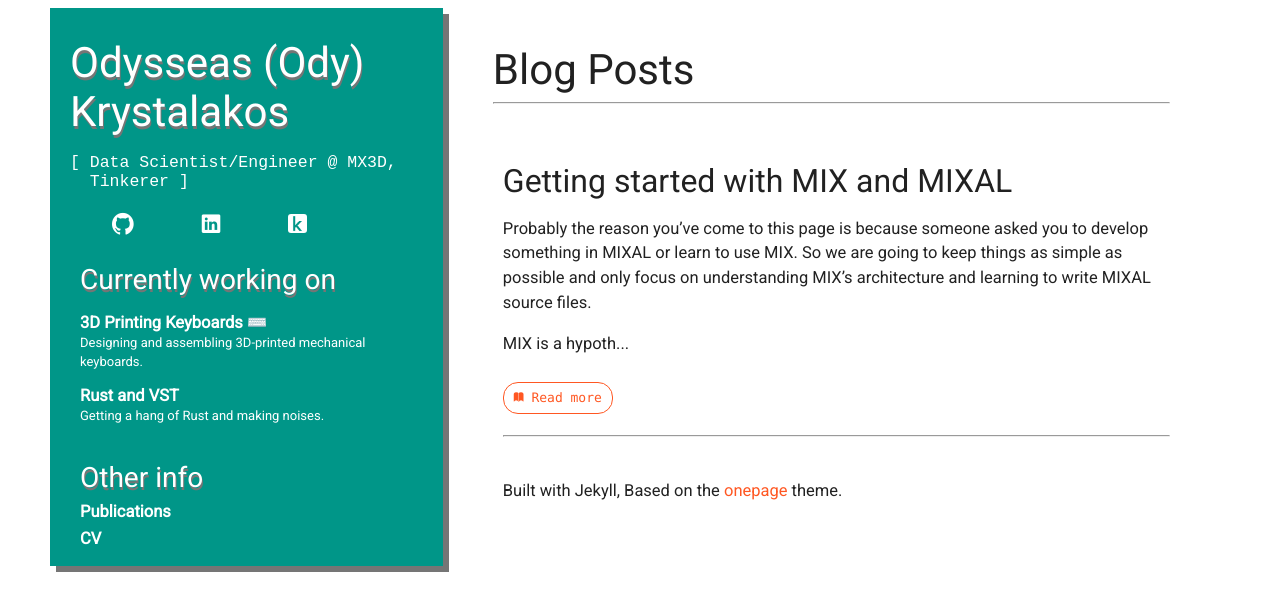
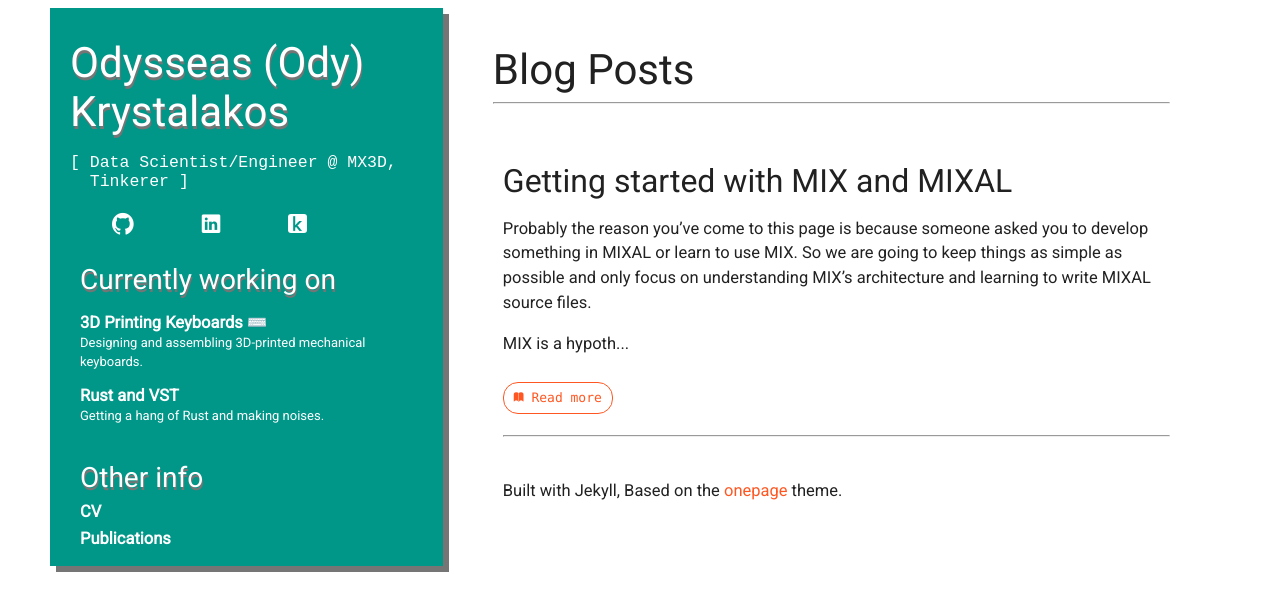
Before and after one commit to OdysseasKr/odysseaskr.github.io, a Jekyll site: the page built from index.html, in a window 1280 px wide. Shown: the top 611 px of the page. Built offline with Jekyll 4.4.1, drawn with Linux system fonts in a browser that asks for light colours; some web fonts are replaced.

Commit message:
Change order of links

```diff
--- a/_layouts/default.html
+++ b/_layouts/default.html
@@ -40,8 +40,8 @@
                 </div>
                 <div class="unit whole" id="/info">
                     <h3>Other info</h3>
+                    <a class="info-item" href="/assets/cv.pdf">CV</a>
                     <a class="info-item" href="/pubs.html">Publications</a>
-                    <a class="info-item" href="/assets/cv.pdf">CV</a>
                 </div>
             </div>
         </div>
```
